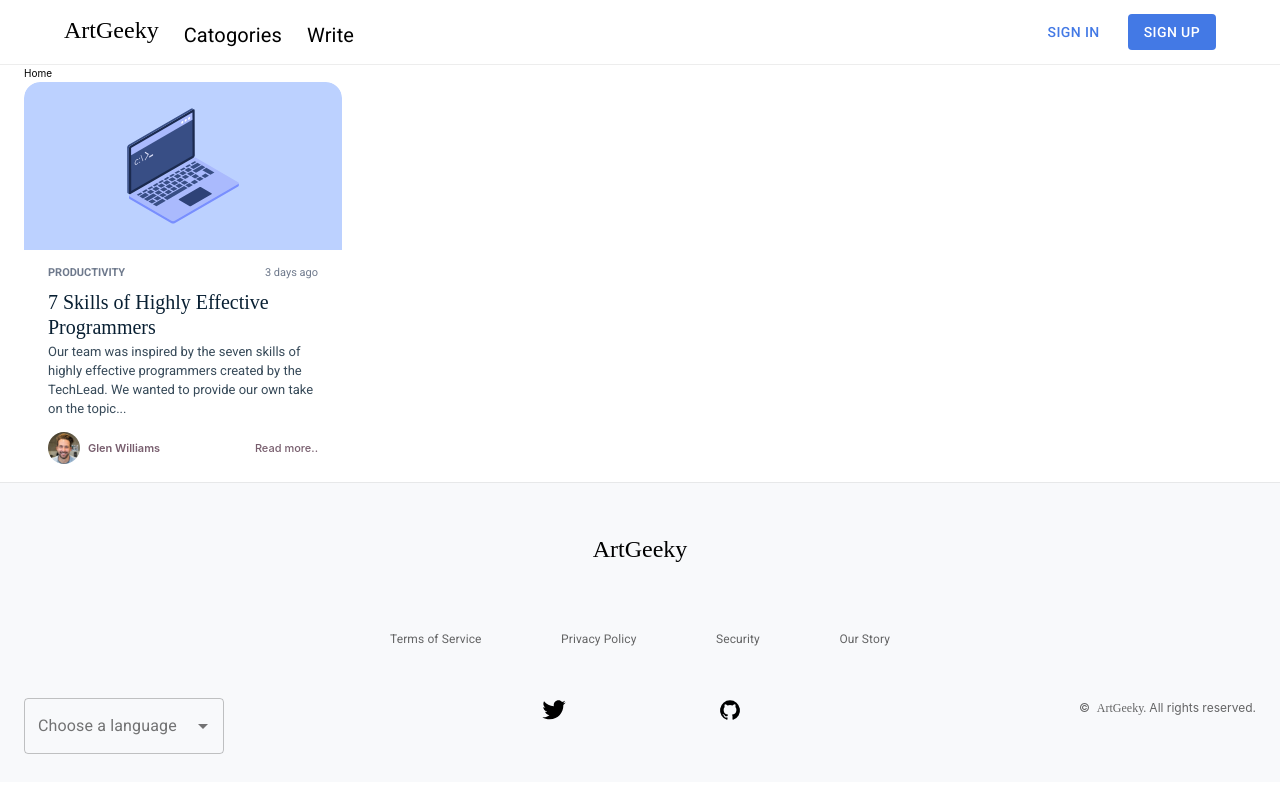
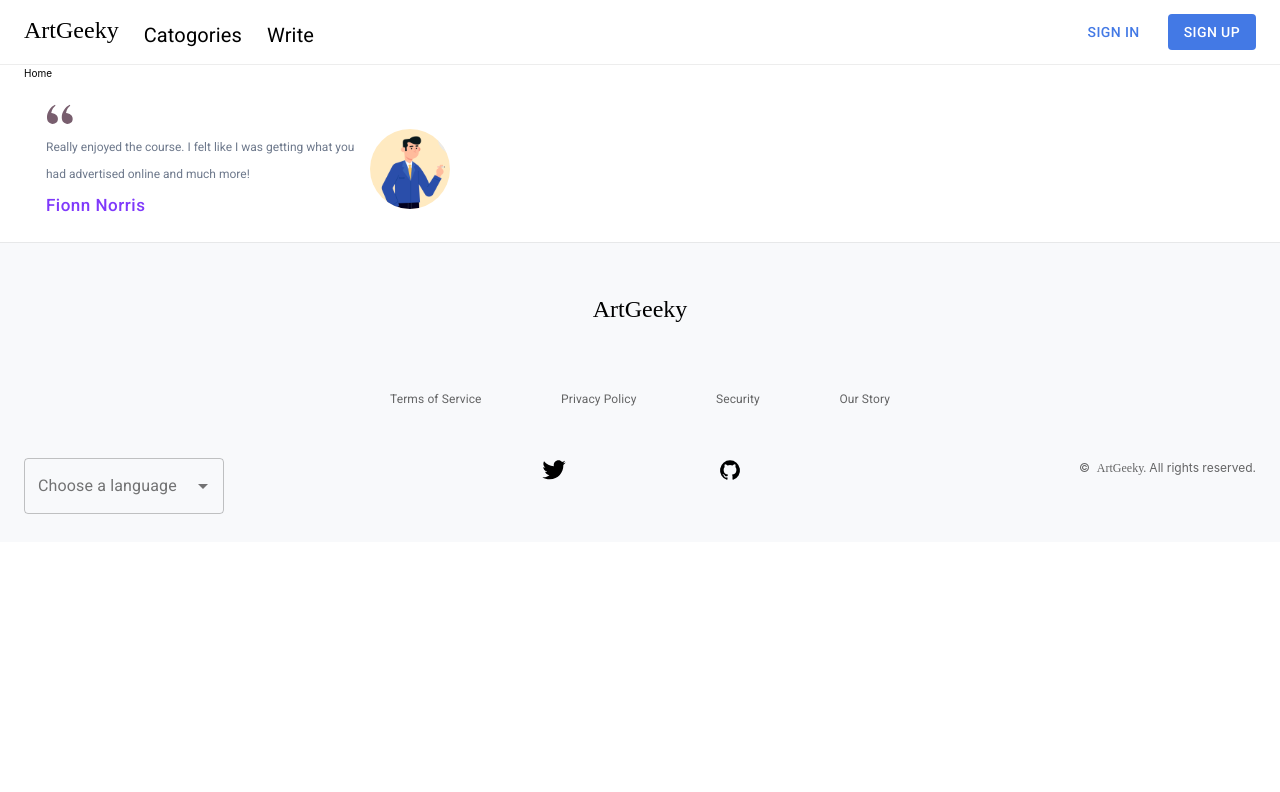
Before and after one commit to sharankarthikyan/art-geeky-reactjs, a React (Create React App) app: page / in a window 1280 px wide. Shown: the top 792 px of the page. Built offline with nearby package versions, Linux system fonts and the light colour scheme.

Commit message:
quote card added

```diff
--- a/src/components/header/header.component.jsx
+++ b/src/components/header/header.component.jsx
@@ -31,7 +31,6 @@ const useStyles = makeStyles((theme) => {
     AppBar: {
       boxShadow: 'none',
       borderBottom: `1px solid ${theme.palette.line.main}`,
-      padding: '0 4rem',
       [theme.breakpoints.down('sm')]: {
         padding: '0',
       },
--- /dev/null
+++ b/src/components/quotes/quotes.component.jsx
@@ -0,0 +1,36 @@
+import {
+  CardOuterContainer,
+  CardDoubleQuotes,
+  CardContentCon,
+  CardContentBlock,
+  QuotesDiv,
+  QuotesAuthor,
+  CardAvatar,
+} from './quotes.styles';
+
+import QuotesImg from '../../assets/qoutes/qoutes-img.svg';
+import QuotesUserImg from '../../assets/qoutes/quotes-user.svg';
+
+const Quote = () => {
+  return (
+    <CardOuterContainer>
+      <CardDoubleQuotes>
+        <img src={QuotesImg} alt="" />
+      </CardDoubleQuotes>
+      <CardContentCon>
+        <CardContentBlock>
+          <QuotesDiv>
+            Really enjoyed the course. I felt like I was getting what you had
+            advertised online and much more!
+          </QuotesDiv>
+          <QuotesAuthor>Fionn Norris</QuotesAuthor>
+        </CardContentBlock>
+        <CardAvatar>
+          <img src={QuotesUserImg} alt="" />
+        </CardAvatar>
+      </CardContentCon>
+    </CardOuterContainer>
+  );
+};
+
+export default Quote;
--- /dev/null
+++ b/src/components/quotes/quotes.styles.jsx
@@ -0,0 +1,54 @@
+import styled from 'styled-components';
+
+export const CardOuterContainer = styled.div`
+  width: 44rem;
+  height: 16rem;
+  border-radius: 1.6rem;
+  padding: 2.2rem;
+  display: block;
+  cursor: pointer;
+  transition: all 0.6s cubic-bezier(0.165, 0.84, 0.44, 1);
+
+  &:hover {
+    box-shadow: 0 0.5rem 1.5rem rgba(0, 0, 0, 0.2);
+    transform: scale(1.001, 1.001);
+  }
+
+  &:hover::after {
+    opacity: 1;
+  }
+`;
+
+export const CardDoubleQuotes = styled.div`
+  position: relative;
+  width: 2.7rem;
+  height: 2rem;
+`;
+
+export const CardContentCon = styled.div`
+  padding: 0.5rem 0;
+  display: flex;
+`;
+
+export const CardContentBlock = styled.div`
+  display: block;
+  width: 33rem;
+`;
+
+export const QuotesDiv = styled.div`
+  font: normal normal normal 1.2rem/2.7rem Roboto;
+  color: #6e798c;
+  padding: 0.5rem 0;
+`;
+
+export const QuotesAuthor = styled.div`
+  font: normal normal 500 1.7rem/2.5rem Roboto;
+  letter-spacing: 0.03em;
+  color: #7f39fb;
+`;
+
+export const CardAvatar = styled.div`
+  position: relative;
+  width: 7.2rem;
+  height: 9.8rem;
+`;
--- a/src/pages/home/home.component.jsx
+++ b/src/pages/home/home.component.jsx
@@ -1,10 +1,10 @@
-import MDCard from '../../components/card-md/card-md.component';
+import Quotes from '../../components/quotes/quotes.component';
 
 const HomePage = () => {
   return (
     <div>
       <div>Home</div>
-      <MDCard />
+      <Quotes />
     </div>
   );
 };
```
Also changed, not shown: src/assets/qoutes/qoutes-img.svg (added), src/assets/qoutes/quotes-user.svg (added).
